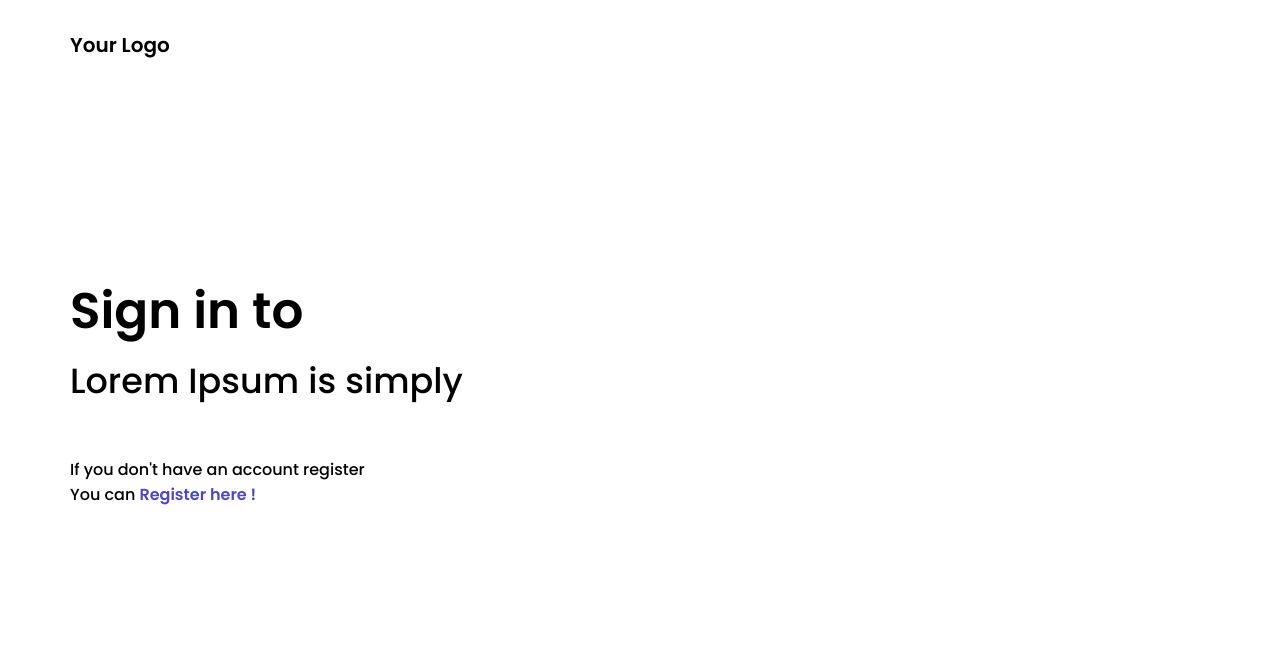
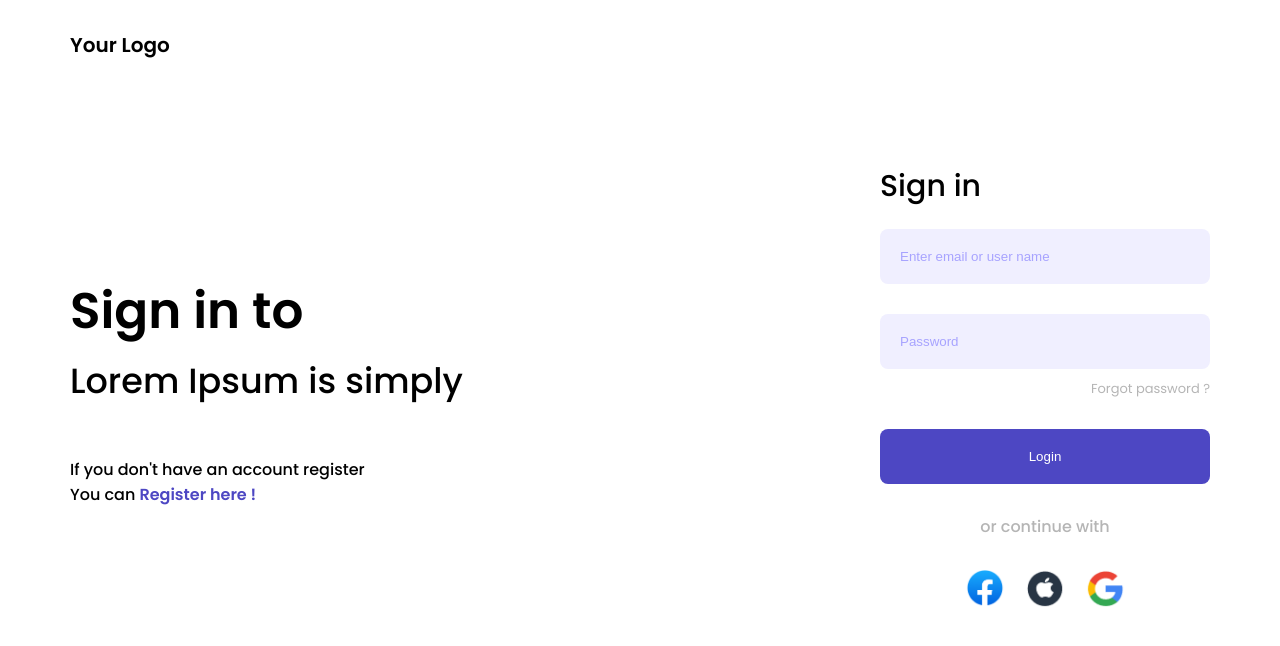
Before and after one commit to samaahmed1/Form-Signin-Signup-1, a plain HTML site: page index.html in a window 1280 px wide. Drawn offline with Linux system fonts and the light colour scheme.

Commit message:
Add: Form Div

```diff
--- a/assets/styles/style.css
+++ b/assets/styles/style.css
@@ -54,6 +54,7 @@ header .logo{
 @media(max-width:992px){
   .content .container{
     justify-content:center;
+    gap: 30px;
   }
 }
 .content .container .information h1{
@@ -77,3 +78,64 @@ header .logo{
   font-weight: 600;
   color: var(--ocean-blue);
 }
+@media(max-width:992px){
+  .information{
+   width: 100%;
+   text-align: center;
+  }
+}
+.content .container .form h2{
+  font-weight: 500;
+  font-size: 30px;
+  margin-bottom: 20px;
+}
+.content .container .form form input{
+  display: block;
+  border: none;
+  outline: none;
+  background-color: var(--alice-blue);
+  border-radius: 8px;
+  min-width:330px;
+  padding: 20px;
+}
+.content .container .form form input::placeholder{
+  color: var(--maximum-blue-purple);
+}
+.content .container .form form .name-or-email{
+  margin-bottom: 30px;
+}
+.content .container .form form a{
+ display: block;
+ margin-top: 10px;
+ font-weight: 400;
+ font-size: 13px;
+ color: var(--silver);
+ text-align: right;
+}
+.content .container .form form .login{
+ background-color: var(--ocean-blue);
+ color: var(--white);
+ margin-top: 30px;
+ transition: background-color .3s ease-in-out;
+}
+.content .container .form form .login:hover{
+  background-color: #3f3aa0;
+}
+.content .container .form p{
+  display: block;
+  margin-top: 30px;
+  font-weight: 500;
+  font-size: 16px;
+  color: var(--silver);
+  text-align: center;
+}
+.content .container .form .continue-with {
+ display: flex;
+ align-items: center;
+ justify-content: center;
+ gap: 20px;
+ margin-top: 30px;
+}
+.content .container .form .continue-with img{
+ width: 40px;
+}
--- a/index.html
+++ b/index.html
@@ -30,11 +30,28 @@
           </p>
         </div>
         <div class="form">
+          <h2>Sign in</h2>
+          <form method="post">
+            <input type="text" class="name-or-email" name="name-or-email" placeholder="Enter email or user name" autofocus required>
+            <input type="password" name="password" placeholder="Password" required>
+            <a href="#">Forgot password ?</a>
+            <input type="submit" value="Login" class="login">
+          </form>
+          <p>or continue with</p>
+          <div class="continue-with">
+            <a href="#">
+              <img src="assets/images/Facebook.png" alt="Facebook">
+            </a>
+            <a href="#">
+              <img src="assets/images/apple.png" alt="apple">
+            </a>
+            <a href="#">
+              <img src="assets/images/google.png" alt="google">
+            </a>
+          </div>
         </div>
       </div>
     </section>
   </main>
-
-
 </body>
 </html>
```
